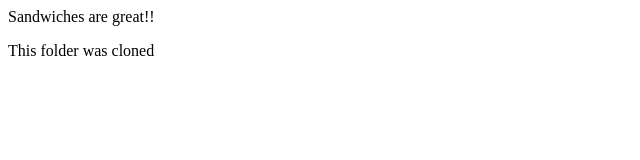
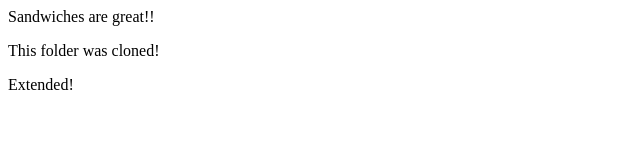
Before and after one commit to coderlyzer/testSite, a plain HTML site: page index.html in a window 1280 px wide. Shown: the full height of the page, 0-640 px from the left. Drawn offline with Linux system fonts and the light colour scheme.

Commit message:
Update index.html

```diff
--- a/index.html
+++ b/index.html
@@ -1,2 +1,3 @@
 Sandwiches are great!!
-<p>This folder was cloned</p>
+<p>This folder was cloned!</p>
+<p>Extended!</p>
```
